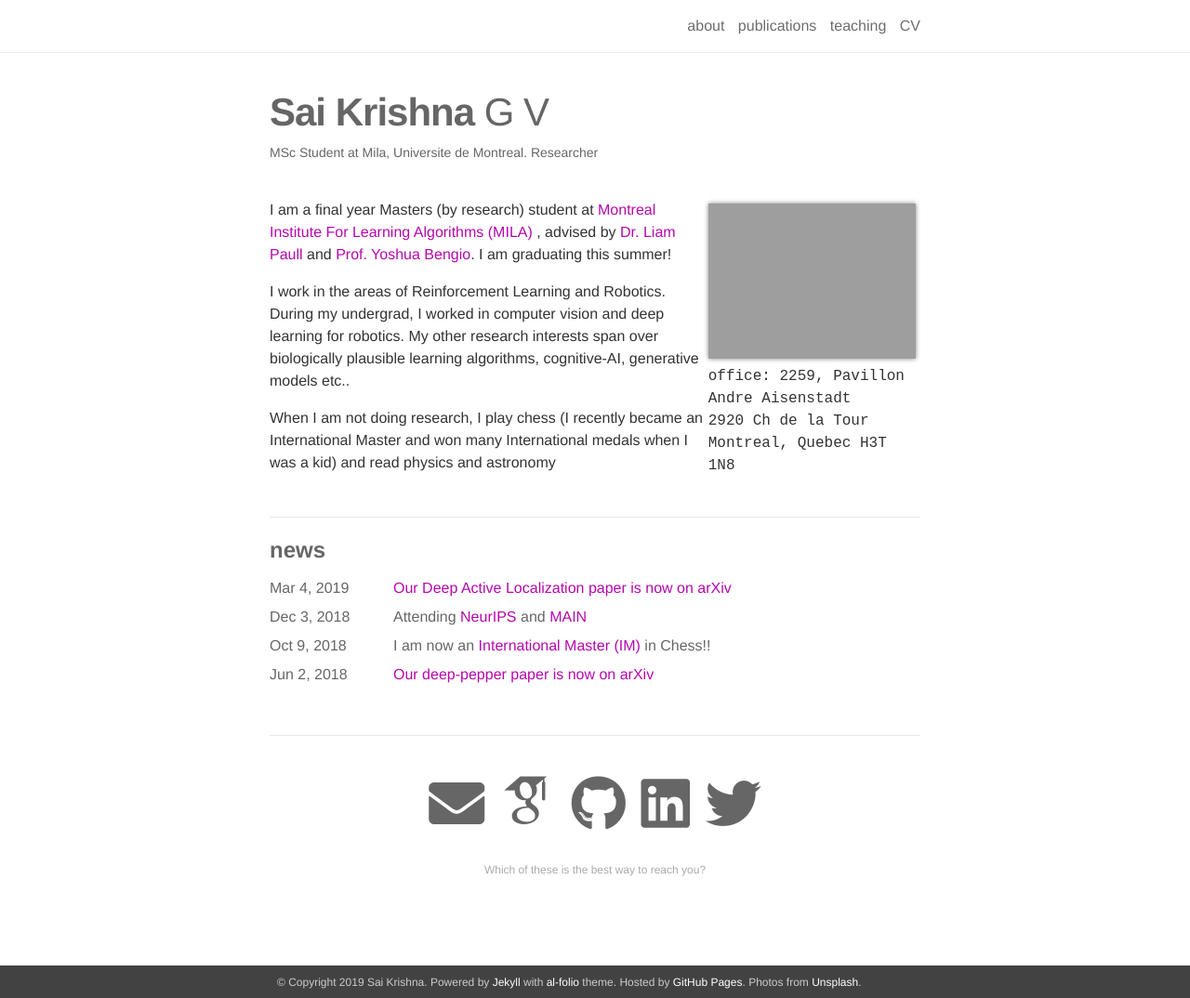
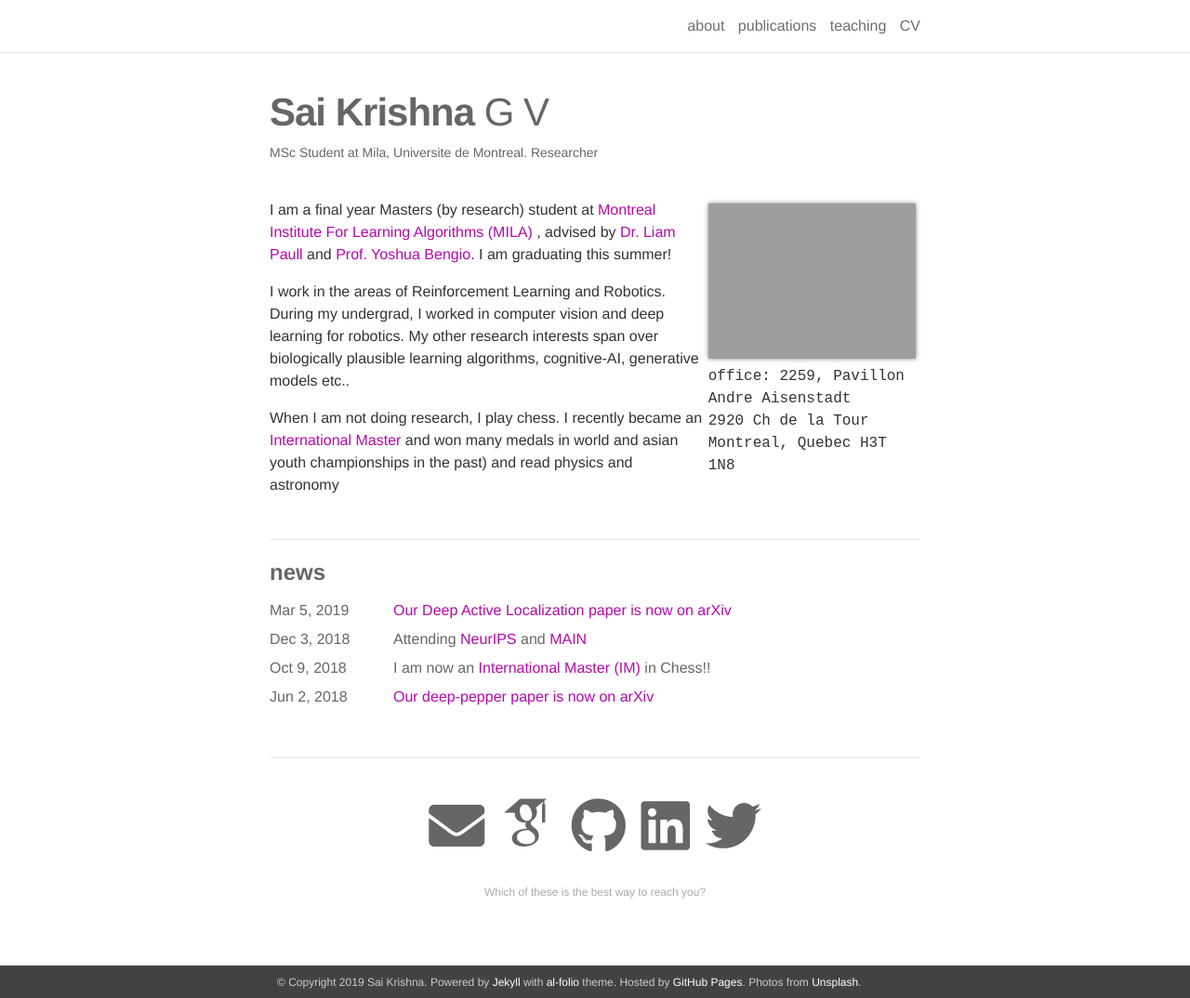
Before and after one commit to saikrishna-1996/saikrishna-1996.github.io, a Jekyll site: the page built from _pages/about.md, in a window 1280 px wide and 1074 px high. Shown: the whole window at 93% size. Built offline with Jekyll 4.4.1, drawn with Linux system fonts in a browser that asks for light colours; some web fonts are replaced.

```diff
--- a/_pages/about.md
+++ b/_pages/about.md
@@ -21,4 +21,4 @@ I am a final year Masters (by research) student at
 
 I work in the areas of Reinforcement Learning and Robotics. During my undergrad, I worked in computer vision and deep learning for robotics. My other research interests span over biologically plausible learning algorithms, cognitive-AI, generative models etc..
 
-When I am not doing research, I play chess (I recently became an International Master and won many International medals when I was a kid) and read physics and astronomy
+When I am not doing research, I play chess. I recently became an [International Master](http://ratings.fide.com/card.phtml?event=5028280) and won many medals in world and asian youth championships in the past) and read physics and astronomy
```
Also changed, not shown: _news/announcement_3.md (+1 -1 lines), _pages/teaching.md (+1 -1 lines).
